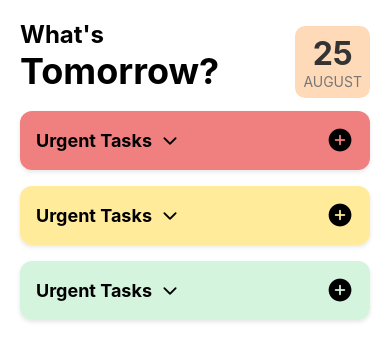
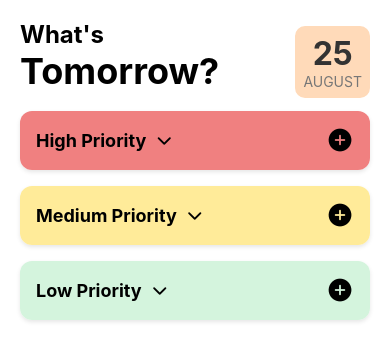
Before and after one commit to NishantGada/tomorrow-frontend, a React Native app: screen /Home in a window 390 px wide. Shown: the top 351 px of the page. Built offline with nearby package versions, Linux system fonts and the light colour scheme.

Commit message:
refactor: updates task card headings

```diff
--- a/src/pages/Home/Home.jsx
+++ b/src/pages/Home/Home.jsx
@@ -57,17 +57,17 @@ export default function Home({ navigation }) {
 		},
 	])
 	const red = {
-		heading: "Urgent Tasks",
+		heading: "High Priority",
 		headerColor: { backgroundColor: "#F08080" },
 		contentColor: { backgroundColor: "rgba(255, 105, 97, 0.3)" }
 	}
 	const yellow = {
-		heading: "Urgent Tasks",
+		heading: "Medium Priority",
 		headerColor: { backgroundColor: "#ffeb99" },
 		contentColor: { backgroundColor: "rgba(255, 235, 153, 0.5)" }
 	}
 	const green = {
-		heading: "Urgent Tasks",
+		heading: "Low Priority",
 		headerColor: { backgroundColor: "#d4f4dd" },
 		contentColor: { backgroundColor: "rgba(212, 244, 221, 0.5)" }
 	}
```
